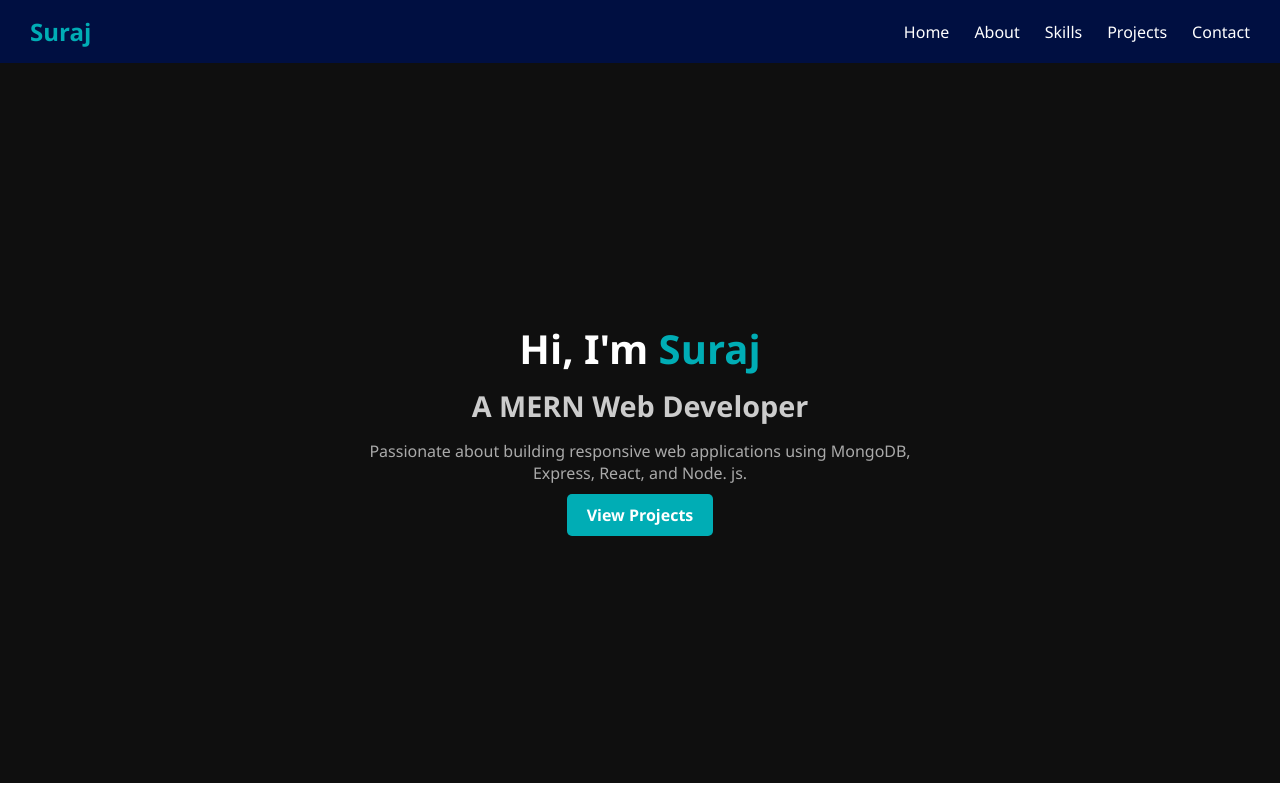
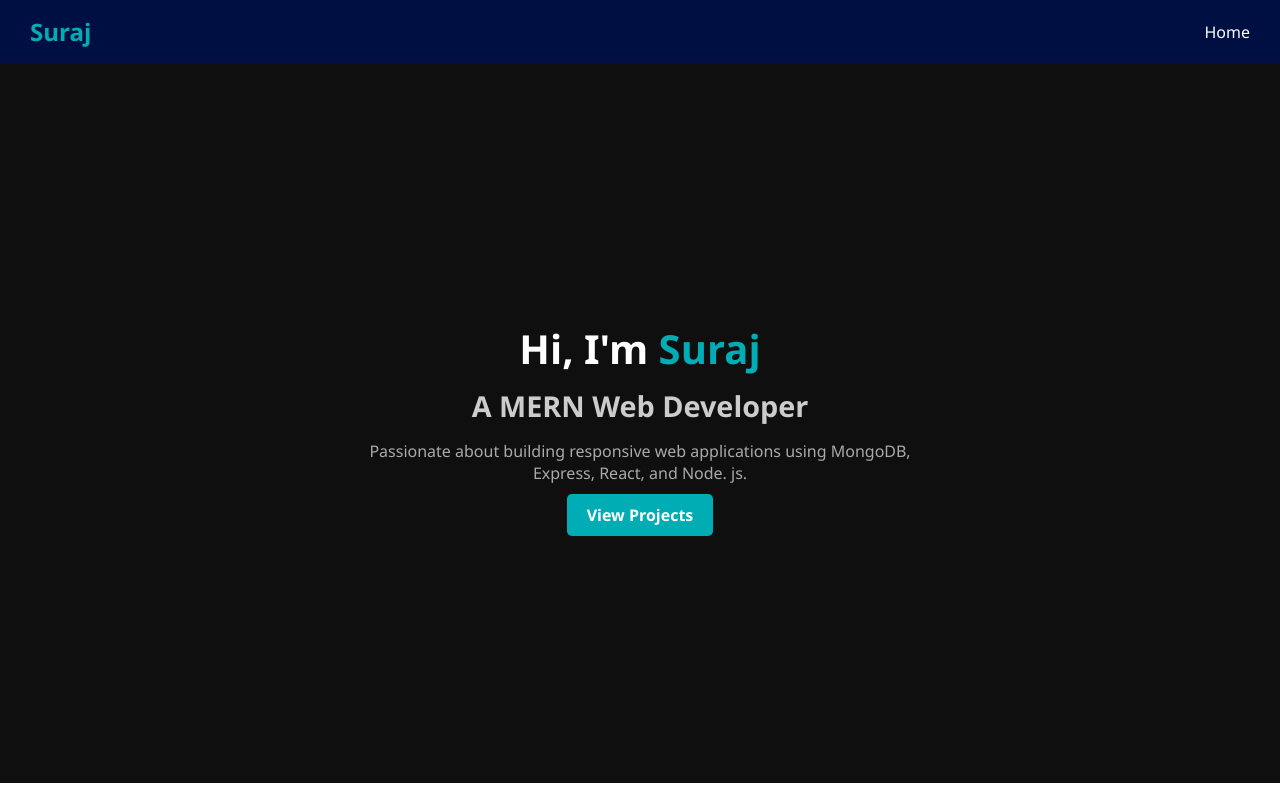
Before and after one commit to Surajkecy14/suraj-profile, a React (Create React App) app: page / in a window 1280 px wide. Built offline with nearby package versions, Linux system fonts and the light colour scheme.

Commit message:
fixing problem

```diff
--- a/src/App.js
+++ b/src/App.js
@@ -13,10 +13,10 @@ function App() {
       <Navbar />
       <Routes>
         <Route path="/" element={<Home />} />
-        <Route path="/about" element={<About />} />
+        {/* <Route path="/about" element={<About />} />
         <Route path="/skills" element={<Skills />} />
         <Route path="/projects" element={<Projects />} />
-        <Route path="/contact" element={<Contact />} />
+        <Route path="/contact" element={<Contact />} /> */}
       </Routes>
    </HashRouter>
   );
--- a/src/component/Navbar.js
+++ b/src/component/Navbar.js
@@ -17,10 +17,10 @@ const Navbar = () => {
       </div>
       <div className={`nav-links ${isOpen ? 'active' : ''}`}>
         <Link to="/">Home</Link>
-        <Link to="/about">About</Link>
+        {/* <Link to="/about">About</Link>
         <Link to="/skills">Skills</Link>
         <Link to="/projects">Projects</Link>
-        <Link to="/contact">Contact</Link>
+        <Link to="/contact">Contact</Link> */}
       </div>
     </nav>
   );
```
